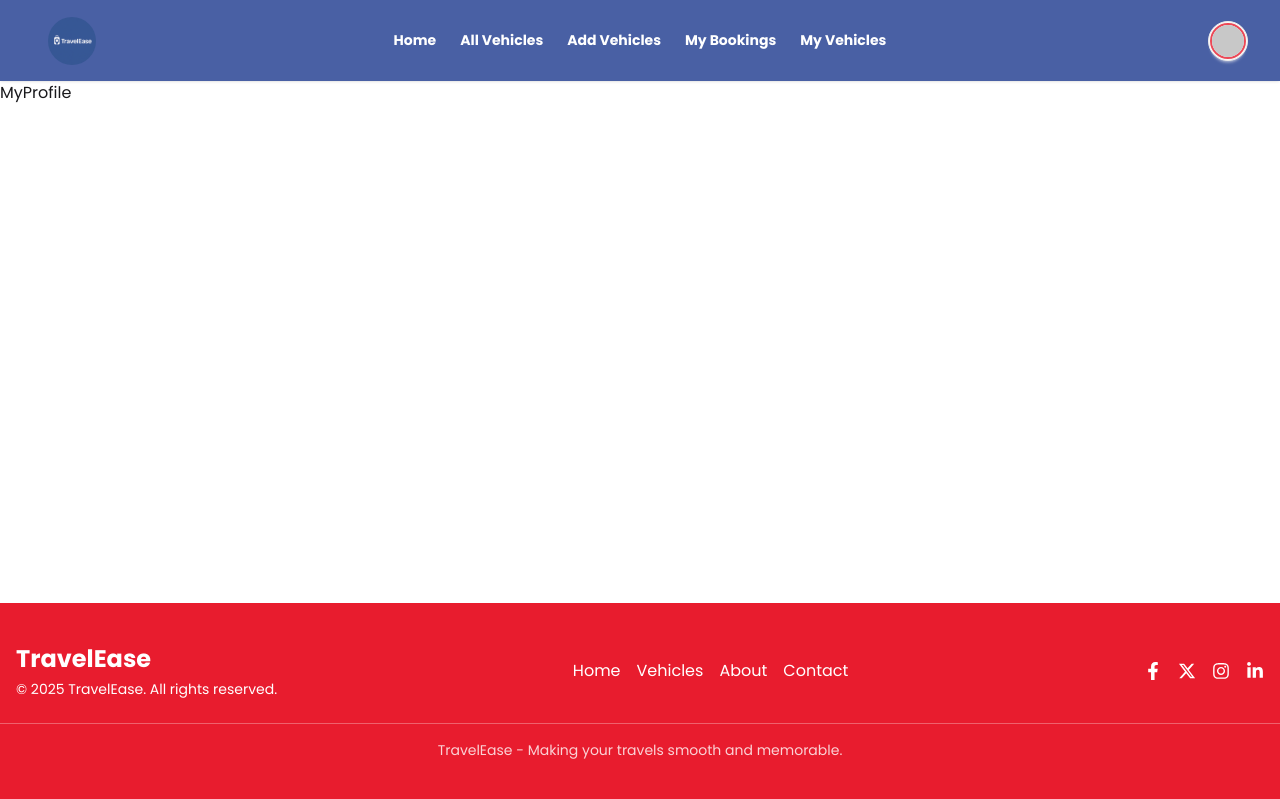
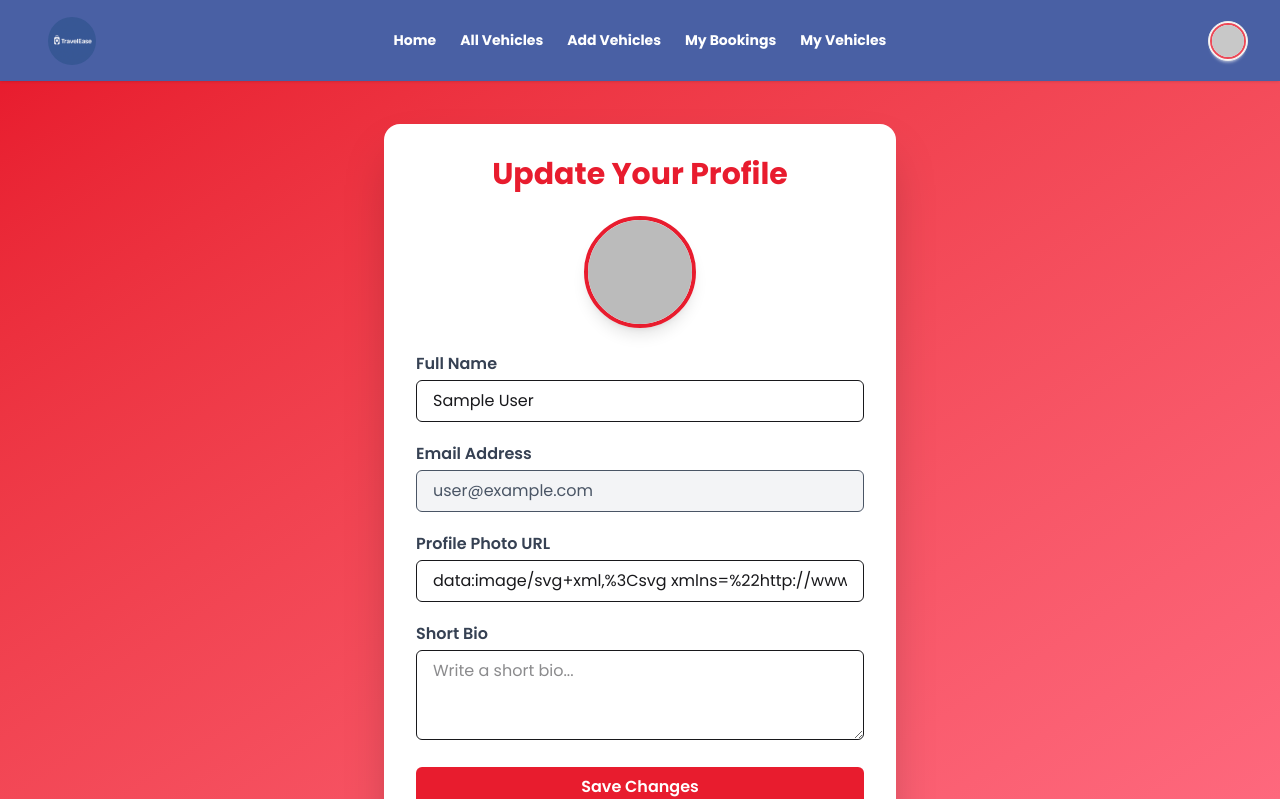
Before and after one commit to hashemm621/carEase_client, a React (Vite) app: page /updateProfile in a window 1280 px wide. Shown: the top 799 px of the page. Built offline with nearby package versions, Linux system fonts and the light colour scheme; no server answers; sample sign-in values are in the browser's storage.

Commit message:
added update profile function

```diff
--- a/src/Pages/PageNotFound/PageNotFound.jsx
+++ b/src/Pages/PageNotFound/PageNotFound.jsx
@@ -15,7 +15,7 @@ const PageNotFound = () => {
         <h1 className="text-6xl font-extrabold mb-2">404</h1>
         <h2 className="text-2xl font-semibold mb-4">Page Not Found</h2>
         <p className="text-white/90 mb-8">
-          Oops! The page you’re looking for doesn’t exist or has been moved.
+          Oops! The page you're looking for doesn't exist or has been moved.
         </p>
 
         <Link
--- a/src/Pages/UpdateProfile.jsx
+++ b/src/Pages/UpdateProfile.jsx
@@ -1,11 +1,125 @@
-import React from 'react';
+import React, { useContext } from "react";
+import { AuthContext } from "../Context/AuthContext";
+import { motion } from "framer-motion";
+import Swal from "sweetalert2";
 
 const UpdateProfile = () => {
-    return (
-        <div>
-            MyProfile
+  const { user, updateUserProfile } = useContext(AuthContext);
+  const { displayName, email, photoURL } = user || {};
+
+  // handle update
+  const handleUpdateProfile = (e) => {
+    e.preventDefault();
+    const form = e.target;
+    const name = form.displayName.value;
+    const photo = form.photoURL.value;
+
+    updateUserProfile(name, photo)
+      .then(() => {
+        Swal.fire({
+          title: "Profile Updated!",
+          text: "Your profile information has been successfully updated.",
+          icon: "success",
+          confirmButtonColor: "#e81c2e",
+        });
+      })
+      .catch((error) => {
+        Swal.fire({
+          title: "Error!",
+          text: error.message,
+          icon: "error",
+          confirmButtonColor: "#e81c2e",
+        });
+      });
+  };
+
+  return (
+    <div className="min-h-screen bg-linear-to-br from-[#e81c2e] to-[#ff6b81] flex items-center justify-center px-4 py-10">
+      <motion.div
+        initial={{ opacity: 0, y: 30 }}
+        animate={{ opacity: 1, y: 0 }}
+        transition={{ duration: 0.5 }}
+        className="bg-white dark:bg-gray-900 rounded-2xl shadow-2xl w-full max-w-lg p-8"
+      >
+        <h2 className="text-3xl font-bold text-center text-[#e81c2e] mb-6">
+          Update Your Profile
+        </h2>
+
+        <div className="flex justify-center mb-6">
+          <img
+            src={photoURL || "https://i.ibb.co/Y0t0FZf/default-avatar.png"}
+            alt="Profile"
+            className="w-28 h-28 rounded-full object-cover border-4 border-[#e81c2e] shadow-lg"
+          />
         </div>
-    );
+
+        <form onSubmit={handleUpdateProfile} className="space-y-5">
+          {/* Full Name */}
+          <div>
+            <label className="block text-gray-700 dark:text-gray-300 font-semibold mb-1">
+              Full Name
+            </label>
+            <input
+              type="text"
+              name="displayName"
+              defaultValue={displayName}
+              placeholder="Enter your name"
+              className="w-full px-4 py-2 border rounded-md focus:ring-2 focus:ring-[#e81c2e] focus:outline-none"
+            />
+          </div>
+
+          {/* Email */}
+          <div>
+            <label className="block text-gray-700 dark:text-gray-300 font-semibold mb-1">
+              Email Address
+            </label>
+            <input
+              type="email"
+              name="email"
+              value={email}
+              readOnly
+              className="w-full px-4 py-2 border rounded-md bg-gray-100 dark:bg-gray-800 text-gray-600 dark:text-gray-400"
+            />
+          </div>
+
+          {/* Photo URL */}
+          <div>
+            <label className="block text-gray-700 dark:text-gray-300 font-semibold mb-1">
+              Profile Photo URL
+            </label>
+            <input
+              type="url"
+              name="photoURL"
+              defaultValue={photoURL}
+              placeholder="Enter photo URL"
+              className="w-full px-4 py-2 border rounded-md focus:ring-2 focus:ring-[#e81c2e] focus:outline-none"
+            />
+          </div>
+
+          {/* Short Bio */}
+          <div>
+            <label className="block text-gray-700 dark:text-gray-300 font-semibold mb-1">
+              Short Bio
+            </label>
+            <textarea
+              name="bio"
+              placeholder="Write a short bio..."
+              rows="3"
+              className="w-full px-4 py-2 border rounded-md focus:ring-2 focus:ring-[#e81c2e] focus:outline-none"
+            ></textarea>
+          </div>
+
+          {/* Submit Button */}
+          <button
+            type="submit"
+            className="w-full bg-[#e81c2e] text-white font-semibold py-2 rounded-md hover:bg-[#ff4d4d] transition-all duration-300"
+          >
+            Save Changes
+          </button>
+        </form>
+      </motion.div>
+    </div>
+  );
 };
 
 export default UpdateProfile;
```
